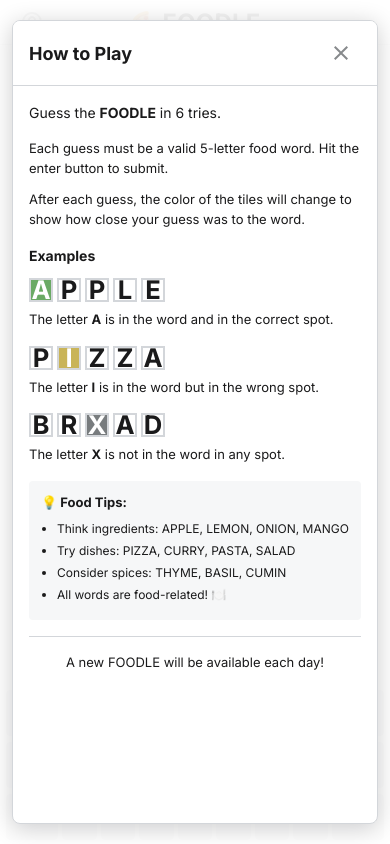
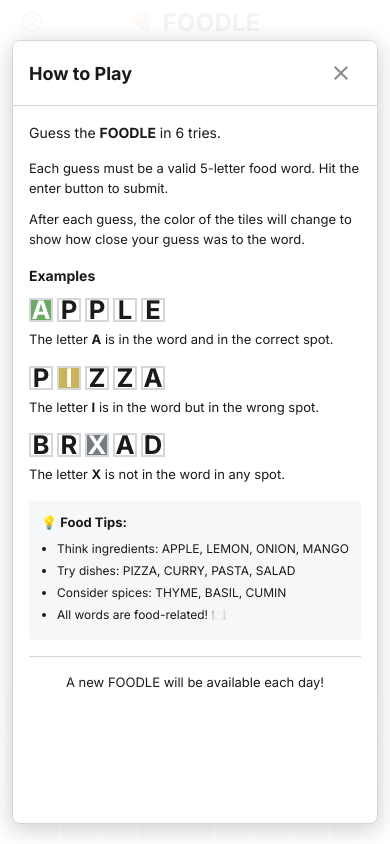
Before and after one commit to A-Purohit/foodle-game, a plain HTML site: page index.html in a window 390 px wide. Both pictures are taken after a click on the button "Help". Drawn offline with Linux system fonts and the light colour scheme.

Commit message:
Increase top padding for modal to prevent header cutoff
- Increased modal overlay top padding from 20px to 40px
- Adjusted modal height to calc(100vh - 60px) to maintain proportions
- Ensures "How to Play" title has enough clearance from iPhone status bar
- Better visual spacing for modal header visibility

🤖 Generated with [Claude Code](https://claude.ai/code)

Co-Authored-By: Claude <noreply@anthropic.com>

```diff
--- a/style.css
+++ b/style.css
@@ -761,7 +761,7 @@ hr {
 
     /* Modal fixes for mobile */
     .modal-overlay {
-        padding: 20px 12px;
+        padding: 40px 12px 20px;
         background-color: rgba(255, 255, 255, 0.95);
         position: fixed;
         top: 0;
@@ -776,9 +776,9 @@ hr {
 
     .modal {
         margin: 0;
-        max-height: calc(100vh - 40px);
+        max-height: calc(100vh - 60px);
         max-width: calc(100vw - 24px);
-        height: calc(100vh - 40px);
+        height: calc(100vh - 60px);
         display: flex;
         flex-direction: column;
         border-radius: 8px;
```
